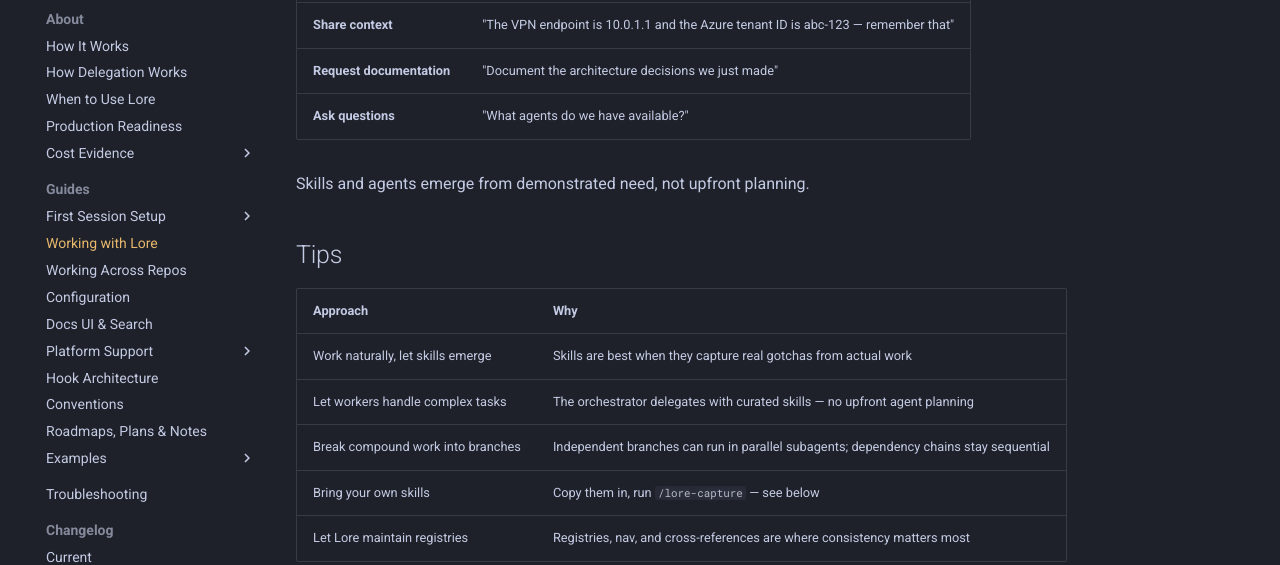
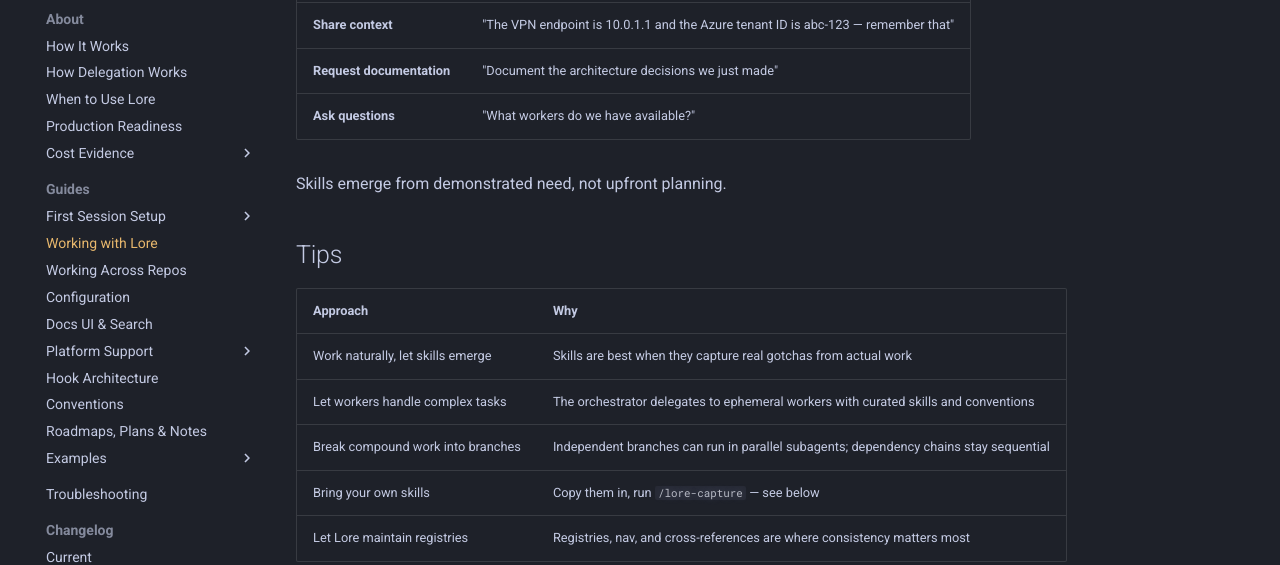
Before and after one commit to lorehq/lore-docs, an MkDocs documentation site: the page built from docs/guides/interaction.md, in a window 1280 px wide and 1400 px high, scrolled down 284 px. Shown: the part 152-717 px from the top of the window. Built offline with MkDocs 1.6.1 and Material for MkDocs 9.7.7, drawn with Linux system fonts in a browser that asks for light colours; comment, search, counter and statistics services are not loaded; some of the changed text lies outside the part shown.

Commit message:
Update docs to reflect dynamic workers, not user-created agents
Lore ships with built-in workers (lore-worker tiers + lore-explore),
not user-created agents. Removes "agents emerge" framing, "operator
agents" references, and fixes mermaid line breaks (\n -> <br/>).

Co-Authored-By: Claude Opus 4.6 <noreply@anthropic.com>

```diff
--- a/docs/guides/interaction.md
+++ b/docs/guides/interaction.md
@@ -13,16 +13,16 @@ title: Working with Lore
 | **Ask for work** | "Connect us to Jira and pull all open INFRA tickets" |
 | **Share context** | "The VPN endpoint is 10.0.1.1 and the Azure tenant ID is abc-123 — remember that" |
 | **Request documentation** | "Document the architecture decisions we just made" |
-| **Ask questions** | "What agents do we have available?" |
+| **Ask questions** | "What workers do we have available?" |
 
-Skills and agents emerge from demonstrated need, not upfront planning.
+Skills emerge from demonstrated need, not upfront planning.
 
 ## Tips
 
 | Approach | Why |
 |----------|-----|
 | Work naturally, let skills emerge | Skills are best when they capture real gotchas from actual work |
-| Let workers handle complex tasks | The orchestrator delegates with curated skills — no upfront agent planning |
+| Let workers handle complex tasks | The orchestrator delegates to ephemeral workers with curated skills and conventions |
 | Break compound work into branches | Independent branches can run in parallel subagents; dependency chains stay sequential |
 | Bring your own skills | Copy them in, run `/lore-capture` — see below |
 | Let Lore maintain registries | Registries, nav, and cross-references are where consistency matters most |
@@ -59,7 +59,7 @@ Commands are slash-invoked skills.
 
 **`/lore-consolidate`** — Deep health check: find stale items, semantic overlaps, knowledge drift. See [Conventions](conventions.md).
 
-**`/lore-status`** — Show Lore version, hook health, skill/agent counts, and active work.
+**`/lore-status`** — Show Lore version, hook health, skill counts, worker tiers, and active work.
 
 **`/lore-update`** — Pull latest harness files from GitHub without touching operator content. See [Platform Overview: Sync Boundaries](platforms/index.md#sync-boundaries).
 
```
Also changed, not shown: docs/how-it-works.md (+8 -6 lines), docs/production-readiness.md (+2 -2 lines).
